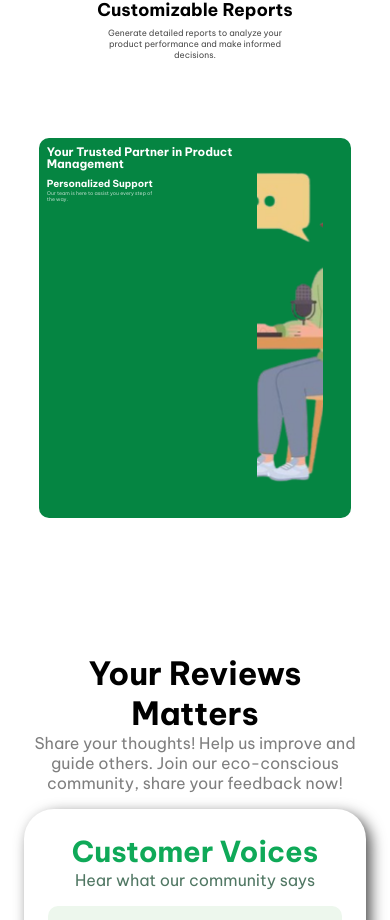
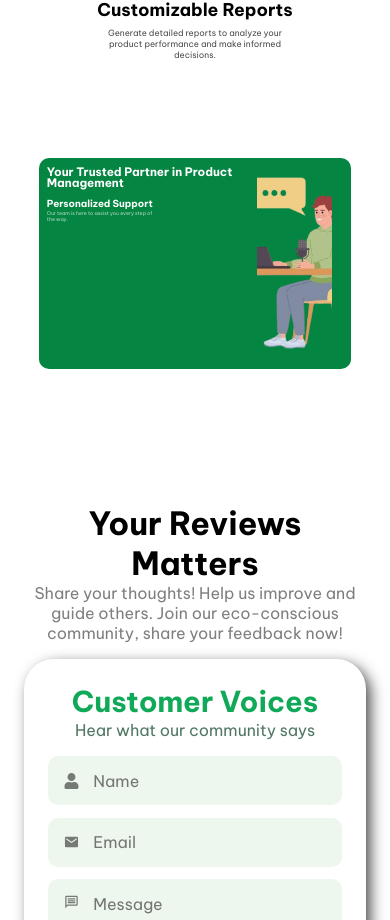
Before and after one commit to usha-madithati/esmart.github.io, a React (Vite) app in the folder Reactjs-frontend/: page / in a window 390 px wide. Shown: the part 2432-3352 px from the top of the page. Built offline with nearby package versions, Linux system fonts and the light colour scheme; a web font is replaced by a local one.

Commit message:
"Trusted completed"

```diff
--- a/Reactjs-frontend/src/components/Trusted_partner/Trusted.css
+++ b/Reactjs-frontend/src/components/Trusted_partner/Trusted.css
@@ -67,13 +67,30 @@
 }
 /* ----------------------------------- */
 @media (max-width: 1024px) {
-
+  .trusted_main {
+    margin-top: 10vw;
+    height: 37vh;
+  }
+  .trusted_right img {
+    width: 80%;
+  }
 }
 
 @media (max-width: 767px) {
-
+  .trusted_main {
+    margin-top: 10vw;
+    height: 37vh;
+  }
+  .trusted_right img {
+    width: 80%;
+  }
 }
 
 @media (max-width: 480px) {
+  .trusted_main {
+
+    height: 25vh;
+
+  }
 
 }
```
